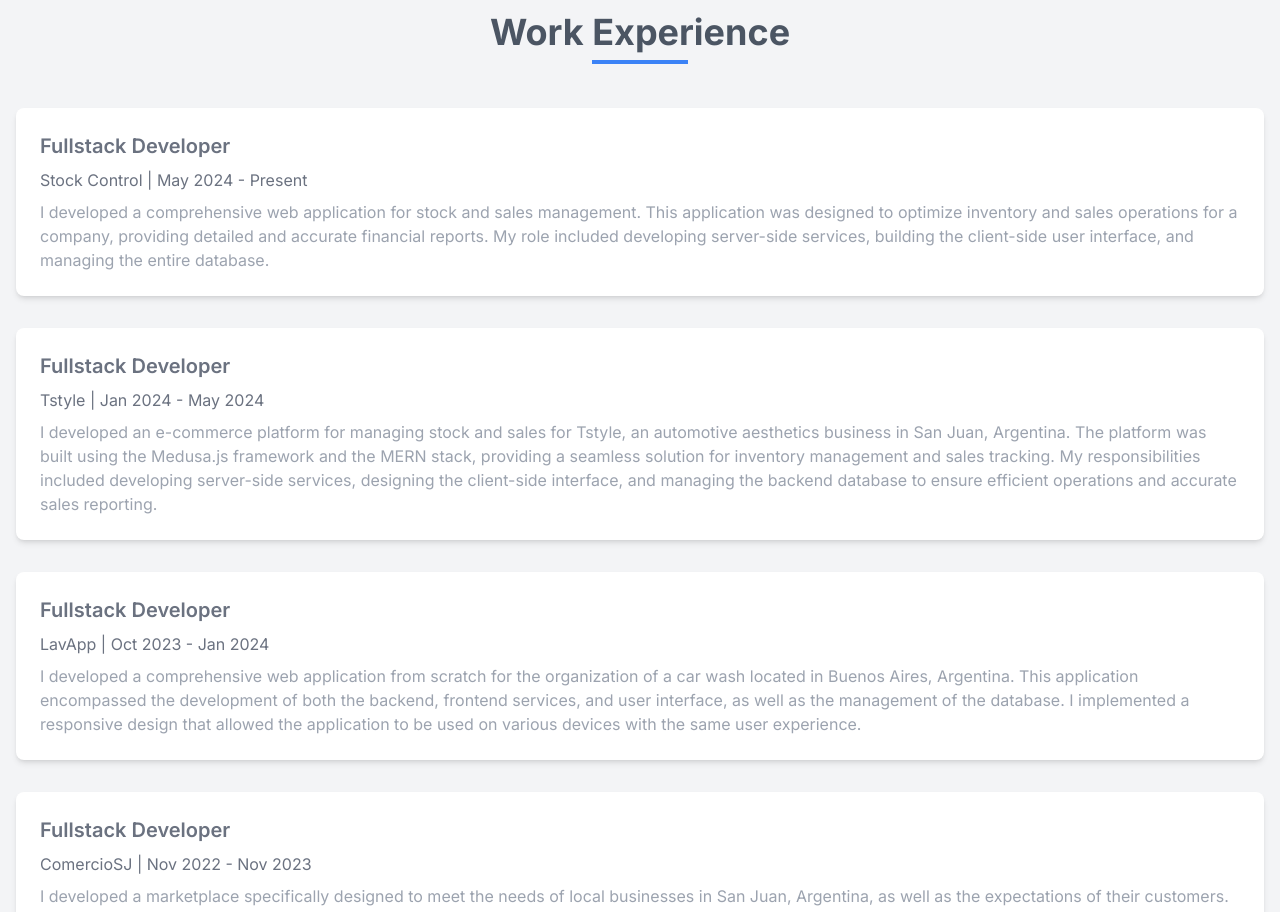
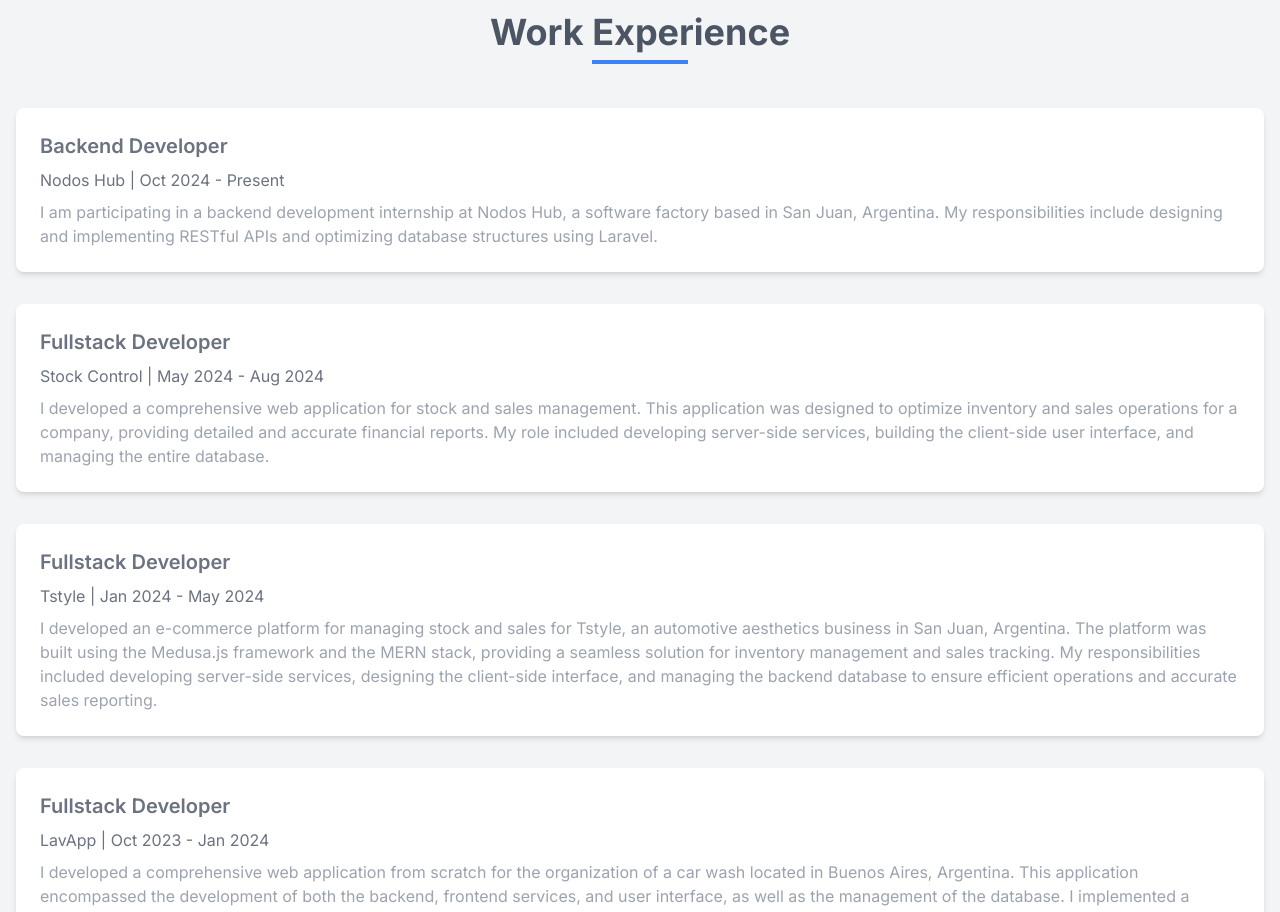
Before and after one commit to tomygp97/new-portfolio, a Next.js app: page / in a window 1280 px wide. Shown: the part 2140-3052 px from the top of the page. Built offline with nearby package versions, Linux system fonts and the light colour scheme.

Commit message:
Agregar experiencia en Nodos

```diff
--- a/app/constants/index.js
+++ b/app/constants/index.js
@@ -104,9 +104,15 @@
 
 export const experiences = [
     {
+        company: 'Nodos Hub',
+        role: 'Backend Developer',
+        period: 'Oct 2024 - Present',
+        description: "I am participating in a backend development internship at Nodos Hub, a software factory based in San Juan, Argentina. My responsibilities include designing and implementing RESTful APIs and optimizing database structures using Laravel.",
+    },
+    {
         company: 'Stock Control',
         role: 'Fullstack Developer',
-        period: 'May 2024 - Present',
+        period: 'May 2024 - Aug 2024',
         description: "I developed a comprehensive web application for stock and sales management. This application was designed to optimize inventory and sales operations for a company, providing detailed and accurate financial reports. My role included developing server-side services, building the client-side user interface, and managing the entire database.",
     },
     {
```
